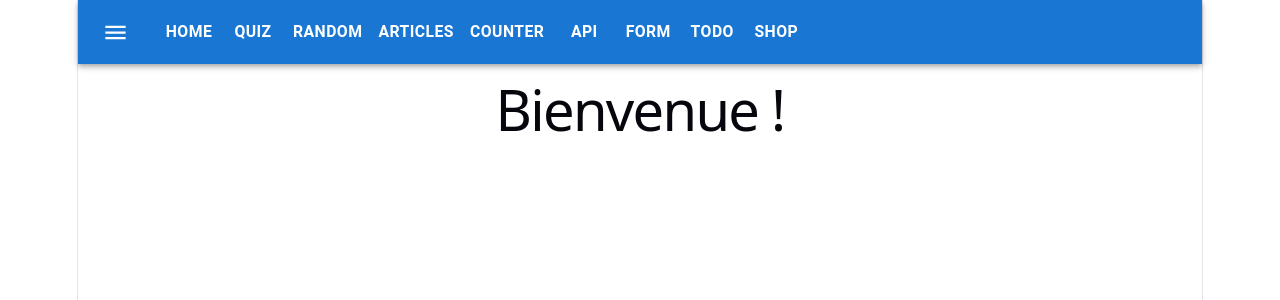
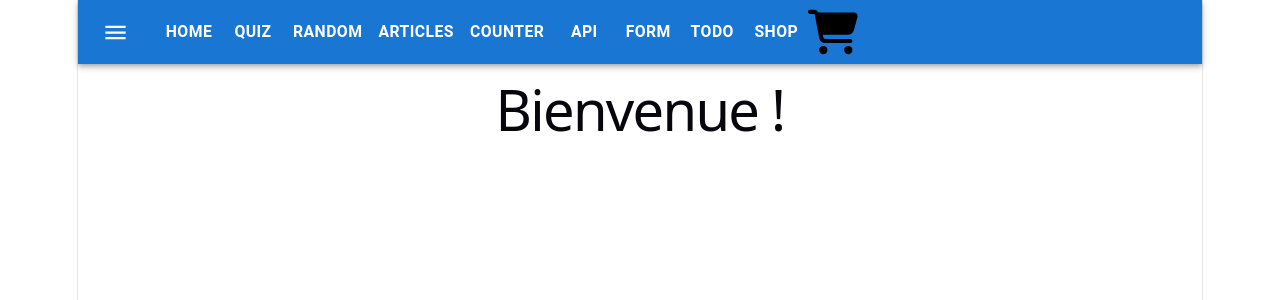
Before and after one commit to Djalabz/App-React-SQY-271-2A, a React (Vite) app: page / in a window 1280 px wide. Shown: the top 300 px of the page. Built offline with nearby package versions, Linux system fonts and the light colour scheme.

Commit message:
:sparkles: Shop contexte fonctonnel, rajouter num d'articles au niveau du panier

```diff
--- a/src/App.jsx
+++ b/src/App.jsx
@@ -1,6 +1,8 @@
 // Imports de composants
 import Menu from "./Menu.jsx"
 
+// On veut transmettre des données liées au shop vers le menu afin que l'icone de panier puisse afficher
+// le nombre tyotal d'items dans le panier -> on veut que ce soit dynamique
 
 function App() {
   return (
--- a/src/Menu.jsx
+++ b/src/Menu.jsx
@@ -16,6 +16,10 @@ import Toolbar from '@mui/material/Toolbar';
 import Button from '@mui/material/Button';
 import IconButton from '@mui/material/IconButton';
 import MenuIcon from '@mui/icons-material/Menu';
+import cart from "./assets/cart.svg"
+
+// Imports liés au contexte
+import { ShopContextProvider } from "./context/ShopContext.jsx"
 
 // Imports liés au routeur
 import { BrowserRouter, Routes, Route, Link } from 'react-router-dom';
@@ -29,8 +33,8 @@ import "./Menu.css"
 // Créer un fichier de contexte -> ShopContext qui sera dans le dossier context
 // Dans ce fichier vous viendrez importer les éléments nécessaires (createContext, useContext)
 
-// 1 - Vous allez créer le contexte
-// 2 - Vous allez créer le contexteProvider
+// 1 - Vous allez créer le contexte avec createContexte - sans valeur initiale
+// 2 - Vous allez créer le contexteProvider - Sous forme de fonction
 
 
 
@@ -60,7 +64,12 @@ function Menu() {
                             <Button color="inherit"><Link to="/todo">Todo</Link> </Button>
                             <Button color="inherit"><Link to="/shop">Shop</Link> </Button>
                         </nav>
+                        <img src={cart} width={50} height={50} />
+
+
                 </Toolbar>
+
+
             </AppBar>
 
             {/* Routes */}
@@ -73,7 +82,7 @@ function Menu() {
                 <Route path="/form" element={<Form />} />
                 <Route path="/api" element={<Api />} />
                 <Route path="/todo" element={<Todo />} />
-                <Route path="/shop" element={<Shop />} />
+                <Route path="/shop" element={<ShopContextProvider><Shop /></ShopContextProvider>} />
             </Routes>
         </BrowserRouter>
     </> );
--- a/src/Shop.jsx
+++ b/src/Shop.jsx
@@ -1,4 +1,5 @@
-import { useState, useEffect } from "react"
+import { useState, useEffect, useContext } from "react"
+import { ShopContext } from "./context/ShopContext"
 
 // Dans cette page de eshop on va afficher une liste de produits depuis la Fake Store API (voir la doc)
 
@@ -12,8 +13,7 @@ import { useState, useEffect } from "react"
 import "./Shop.css"
 
 function Shop() {
-    const [products, setProducts] = useState(null)
-    const [cart, setCart] = useState(window.localStorage.getItem("cart") ? JSON.parse(window.localStorage.getItem("cart")) : [])
+    const { products, setProducts, cart, setCart, addToCart } = useContext(ShopContext)
 
     // On vient fetch les produits depuis la Fake Store API lors du render initial
     useEffect(() => {
@@ -31,36 +31,6 @@ function Shop() {
         window.localStorage.setItem("cart", JSON.stringify(cart))
     }, [cart])
 
-    // Trouver un moyen de modifier seulement la quantité d'un produit quand
-    // celui-ci est déjà dans le cart
-
-    function addToCart(product) {
-        // On vient vérifier si le produit est déjà ou pas dans notre cart
-        if (cart.find((item) => item.id == product.id)) {
-
-            // On crée une variable qui va contenir l'item modifié au niveau de sa quantité
-            let newCart = cart.map((item) => {
-                return (item.id == product.id) ? { ... item, qty: item.qty + 1 } : item
-            })
-            setCart(newCart)
-
-        } else {
-            // Sinon on ajoute simplement le produit dans le cart
-            let newObj = { ... product, qty: 1 }
-            let newCart = [ ...cart, newObj]
-            setCart(newCart)
-        }
-    }
-
-    // On vient vérifier la qty, -1 ou on supprime le produit selon
-    function deleteFromCart() {
-
-        // Imlpémenter cette fonctionnalité
-
-    }
-
-
-    console.log(cart)
 
     return (
         <>
--- /dev/null
+++ b/src/context/ShopContext.jsx
@@ -0,0 +1,46 @@
+import { useState, createContext } from "react"
+
+// On commence par créer le contexte sans ajouter de valeur initiale
+export const ShopContext = createContext()
+
+
+// Le fournisseur / Provider dyuy contexte (doit prendre en sandwich le composant cible)
+export const ShopContextProvider = ({ children }) => {
+    // Ici on va regrouper l'ensemble de states liés au Shop
+    const [products, setProducts] = useState([])
+    const [cart, setCart] = useState(window.localStorage.getItem("cart") ? JSON.parse(window.localStorage.getItem("cart")) : [])
+
+
+    function addToCart(product) {
+        // On vient vérifier si le produit est déjà ou pas dans notre cart
+        if (cart.find((item) => item.id == product.id)) {
+
+            // On crée une variable qui va contenir l'item modifié au niveau de sa quantité
+            let newCart = cart.map((item) => {
+                return (item.id == product.id) ? { ... item, qty: item.qty + 1 } : item
+            })
+            setCart(newCart)
+
+        } else {
+            // Sinon on ajoute simplement le produit dans le cart
+            let newObj = { ... product, qty: 1 }
+            let newCart = [ ...cart, newObj]
+            setCart(newCart)
+        }
+    }
+
+    // On vient vérifier la qty, -1 ou on supprime le produit selon
+    function deleteFromCart() {
+
+        // Imlpémenter cette fonctionnalité
+
+    }
+
+    const ShopContextValues = {
+        products,
+        setProducts,
+        cart, setCart, addToCart
+    }
+
+    return <ShopContext.Provider value={ShopContextValues}>{children}</ShopContext.Provider>
+}
```
Lines whose indentation alone changed are shown as unchanged.
